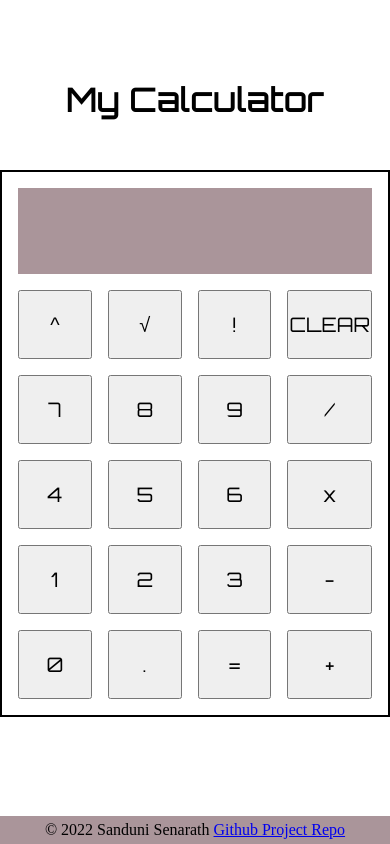
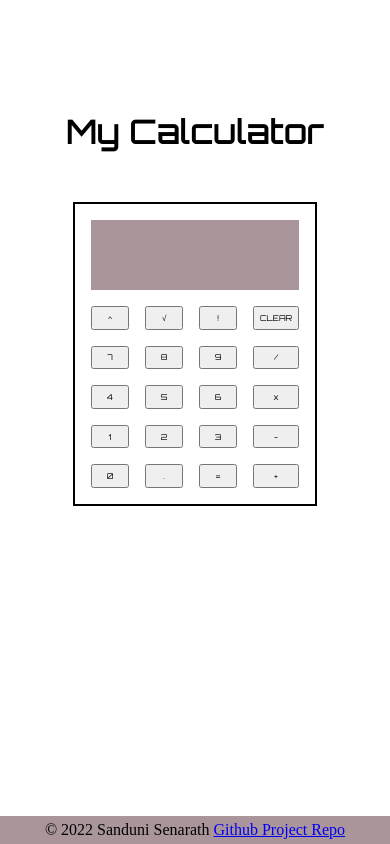
Before and after one commit to SSenarath/calculator, a plain HTML site: page index.html in a window 390 px wide. Drawn offline with Linux system fonts and the light colour scheme.

Commit message:
Add media query to make app more responsive on smaller phone screens.

```diff
--- a/index.css
+++ b/index.css
@@ -104,3 +104,30 @@ footer {
 footer p {
     margin: 0.3rem;
 }
+
+@media only screen and (max-width: 600px) {
+
+    .title {
+        margin-top: 7rem;
+
+    }
+
+
+    .calculator {
+        margin: auto;
+        max-width: 15em;
+        border: 2px solid black;
+        position: relative;
+    }
+
+    button{
+        padding: 0.3rem;
+        font-size: 0.5rem;
+        font-family: 'Orbitron', sans-serif;
+    }
+
+    .screen {
+        height: 4rem;
+    }
+
+}
```
